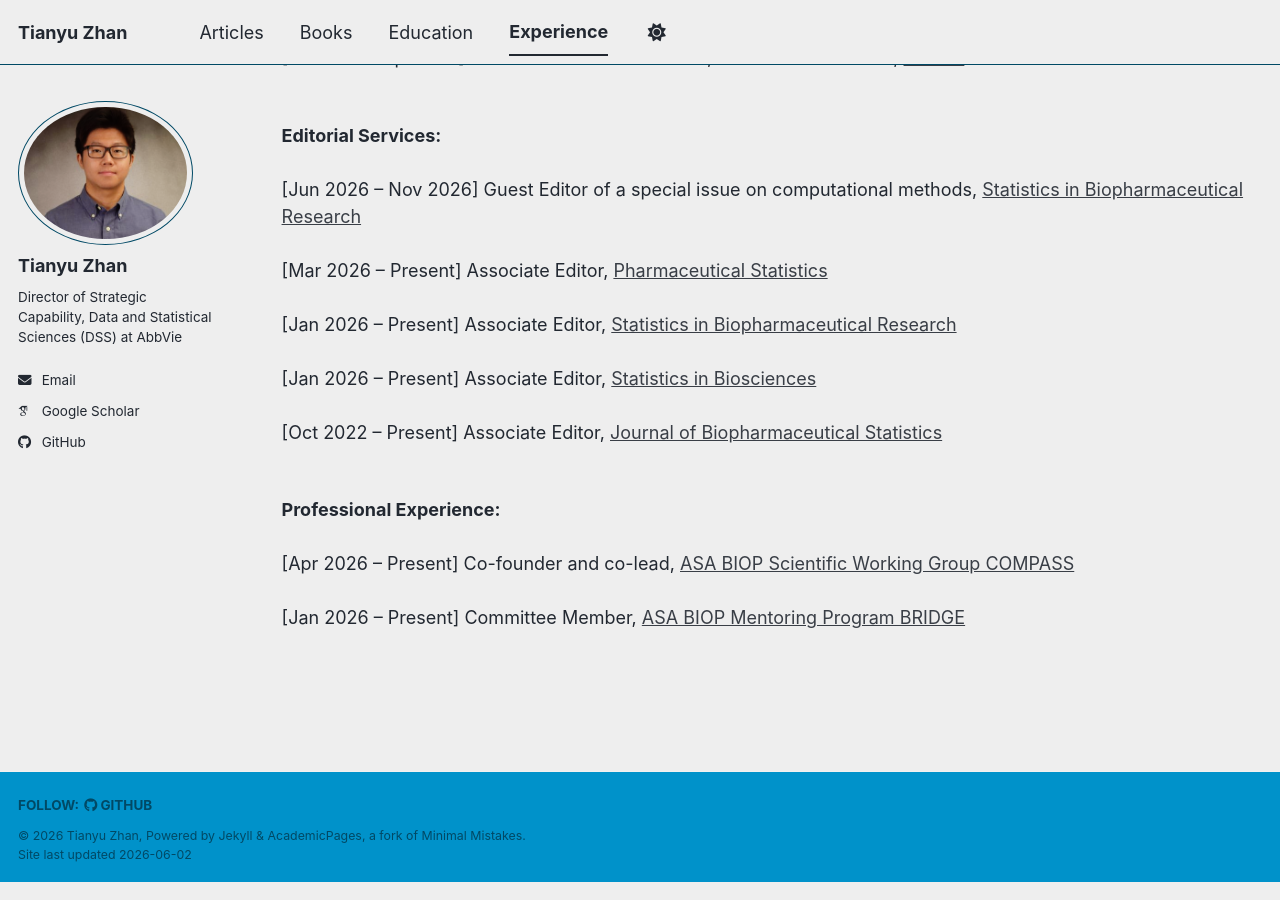
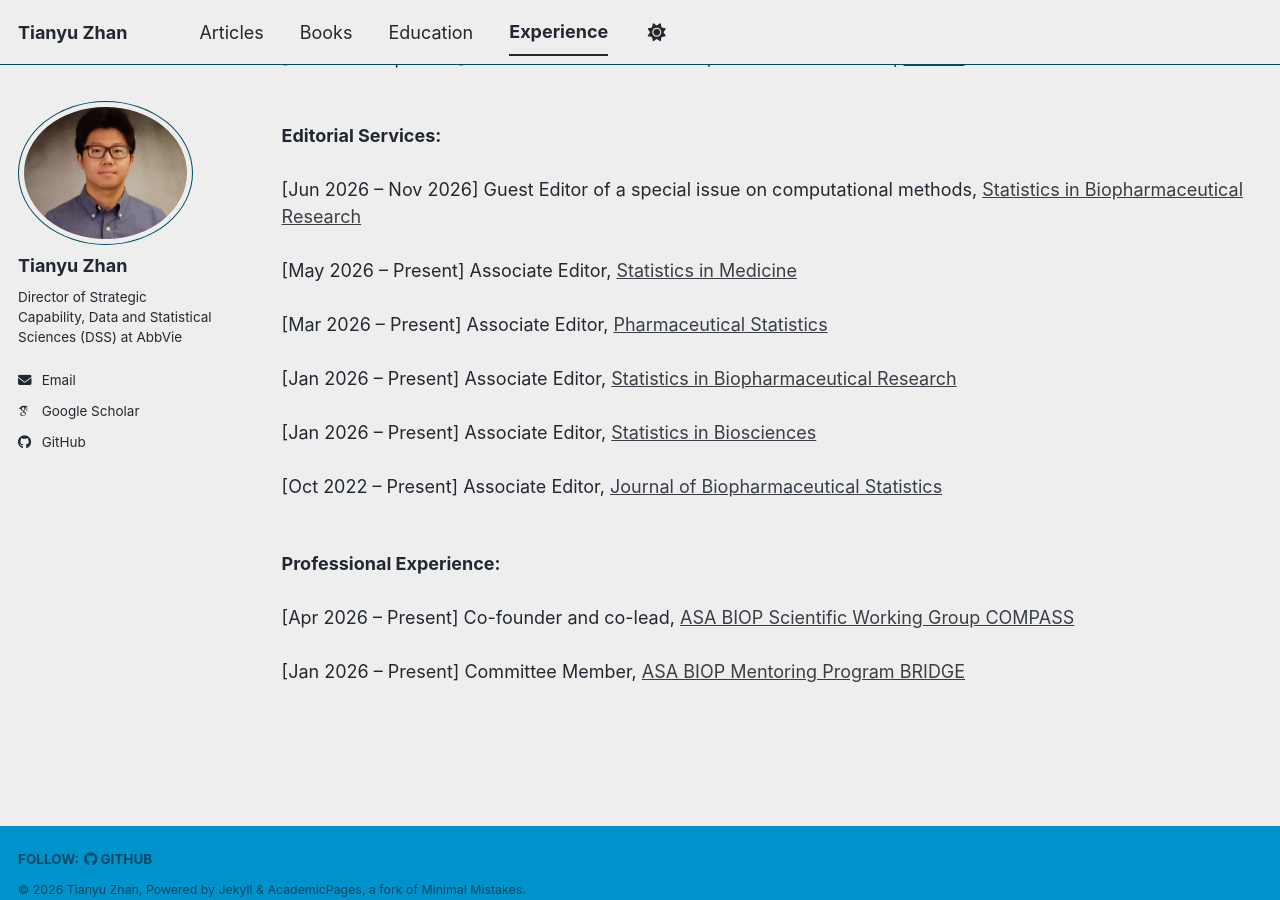
Before and after one commit to tian-yu-zhan/tian-yu-zhan.github.io, a Jekyll site: the page built from _pages/teaching.html, in a window 1280 px wide and 900 px high, scrolled down 481 px. Built offline with Jekyll 4.4.1, drawn with Linux system fonts in a browser that asks for light colours; some web fonts are replaced; a script bundle is joined from its source files by our own code; library files that are not in the unit come from our copies.

Commit message:
Update teaching.html

```diff
--- a/_pages/teaching.html
+++ b/_pages/teaching.html
@@ -34,6 +34,9 @@
 [Jun 2026 – Nov 2026] Guest Editor of a special issue on computational methods, <a href="https://think.taylorandfrancis.com/special_issues/advanced-computational-methods-pharma-research/" target="_blank">Statistics in Biopharmaceutical Research</a>
   <br>
 <br>
+[May 2026 – Present] Associate Editor, <a href="https://onlinelibrary.wiley.com/page/journal/10970258/homepage/editorialboard.html" target="_blank">Statistics in Medicine</a>
+  <br>
+<br>
 [Mar 2026 – Present] Associate Editor, <a href="https://onlinelibrary.wiley.com/page/journal/15391612/homepage/editorialboard.html" target="_blank">Pharmaceutical Statistics</a>
   <br>
 <br>
```
